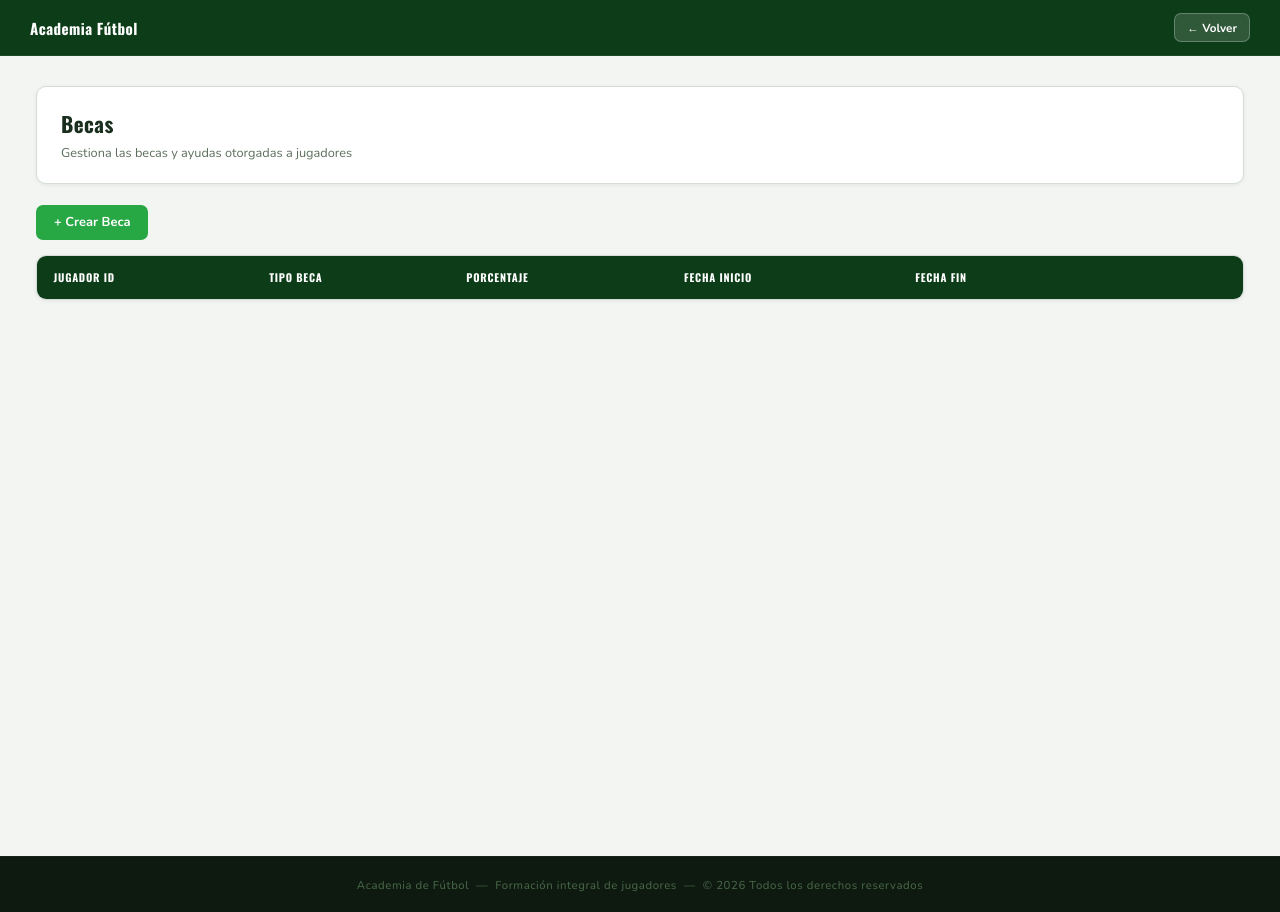
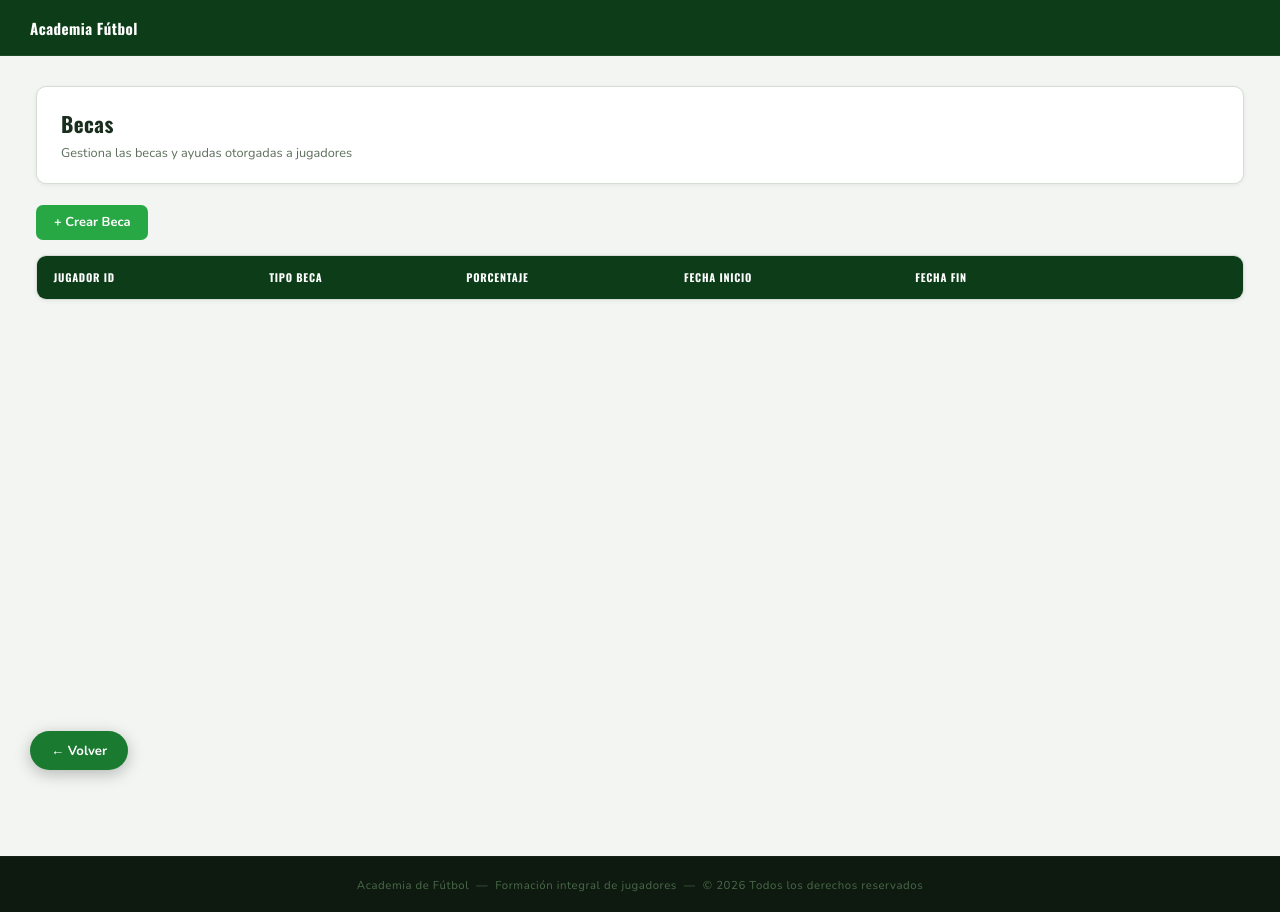
Before and after one commit to DavidSanabriaV/ProyectoNoSQL, a plain HTML site: page AcademiaFutbolWeb/Becas/index.html in a window 1280 px wide. Drawn offline with nearby package versions, Linux system fonts and the light colour scheme; no server answers.

Commit message:
botón mejorado

```diff
--- a/AcademiaFutbolWeb/css/style.css
+++ b/AcademiaFutbolWeb/css/style.css
@@ -95,6 +95,27 @@ body {
   display: flex;
   align-items: center;
   gap: 1rem;
+}
+
+.navbar-right .btn {
+  position: fixed;
+  bottom: 2rem;
+  left: 2rem;
+  z-index: 300;
+  background: var(--green) !important;
+  color: #fff !important;
+  border: none !important;
+  border-radius: 50px !important;
+  padding: .7rem 1.4rem !important;
+  font-size: .88rem !important;
+  box-shadow: 0 4px 16px rgba(0,0,0,.25);
+  transition: transform .15s, box-shadow .15s, opacity .15s;
+}
+
+.navbar-right .btn:hover {
+  transform: translateY(-2px);
+  box-shadow: 0 6px 20px rgba(0,0,0,.3);
+  opacity: 1;
 }
 
 /* ── LAYOUT ── */
```
